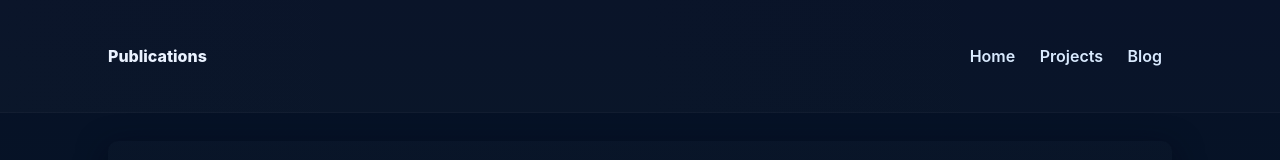
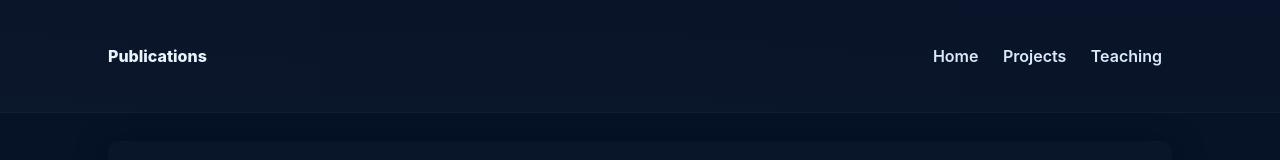
Before and after one commit to iamsrdas/iamsrdas.github.io, a plain HTML site: page publications.html in a window 1280 px wide. Shown: the top 160 px of the page. Drawn offline with Linux system fonts and the light colour scheme.

Commit message:
Update publications.html

```diff
--- a/publications.html
+++ b/publications.html
@@ -13,7 +13,7 @@
       <nav style="margin-left:auto">
         <a href="../index.html">Home</a>
         <a href="../projects.html">Projects</a>
-        <a href="../blog.html">Blog</a>
+        <a href="../blog.html">Teaching</a>
       </nav>
     </div>
   </header>
```
